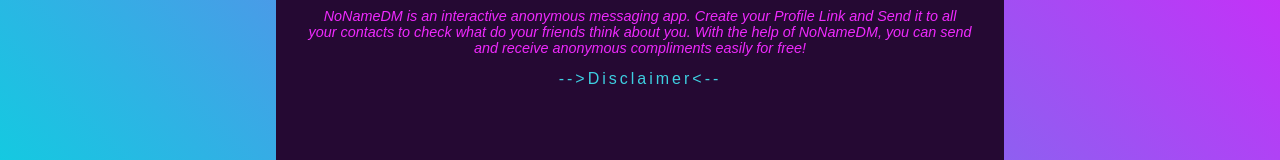
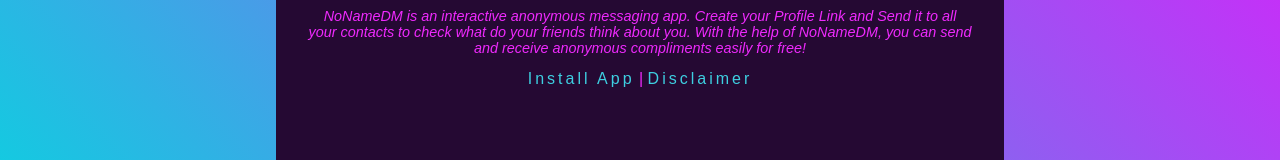
Before and after one commit to frupreneur/nonamedm, a Next.js app: page / in a window 1280 px wide. Shown: the part 470-630 px from the top of the page. Built offline with nearby package versions, Linux system fonts and the light colour scheme; no server answers; a web font is replaced by a local one.

Commit message:
installable App

```diff
--- a/ui/Footer.js
+++ b/ui/Footer.js
@@ -2,6 +2,23 @@
 import Link from "next/link";
 
 export default function Footer() {
+  const [deferredPrompt, setDeferredPrompt] = React.useState(null);
+
+  React.useEffect(() => {
+    window.addEventListener("beforeinstallprompt", (e) => {
+      setDeferredPrompt(e);
+    });
+  });
+
+  async function installApp() {
+    if (deferredPrompt !== null) {
+      deferredPrompt.prompt();
+      const { outcome } = await deferredPrompt.userChoice;
+      if (outcome === "accepted") {
+        setDeferredPrompt(null);
+      }
+    }
+  }
   return (
     <footer>
       <p style={{ fontSize: "0.9rem", fontStyle: "italic" }}>
@@ -10,8 +27,16 @@
         think about you. With the help of NoNameDM, you can send and receive
         anonymous compliments easily for free!
       </p>
+      <span
+        style={{ letterSpacing: "3px", color: "#3ECFE1", cursor: "pointer" }}
+        onClick={installApp}
+      >{`Install App`}</span>
+      {" | "}
 
-      <Link href="/disclaimer" style={{letterSpacing: "3px", color: "#3ECFE1"}}>{`-->Disclaimer<--`}</Link>
+      <Link
+        href="/disclaimer"
+        style={{ letterSpacing: "3px", color: "#3ECFE1" }}
+      >{`Disclaimer`}</Link>
     </footer>
   );
 }
```
Also changed, not shown: 1 other file (tests, documents, lock files or other folders).
